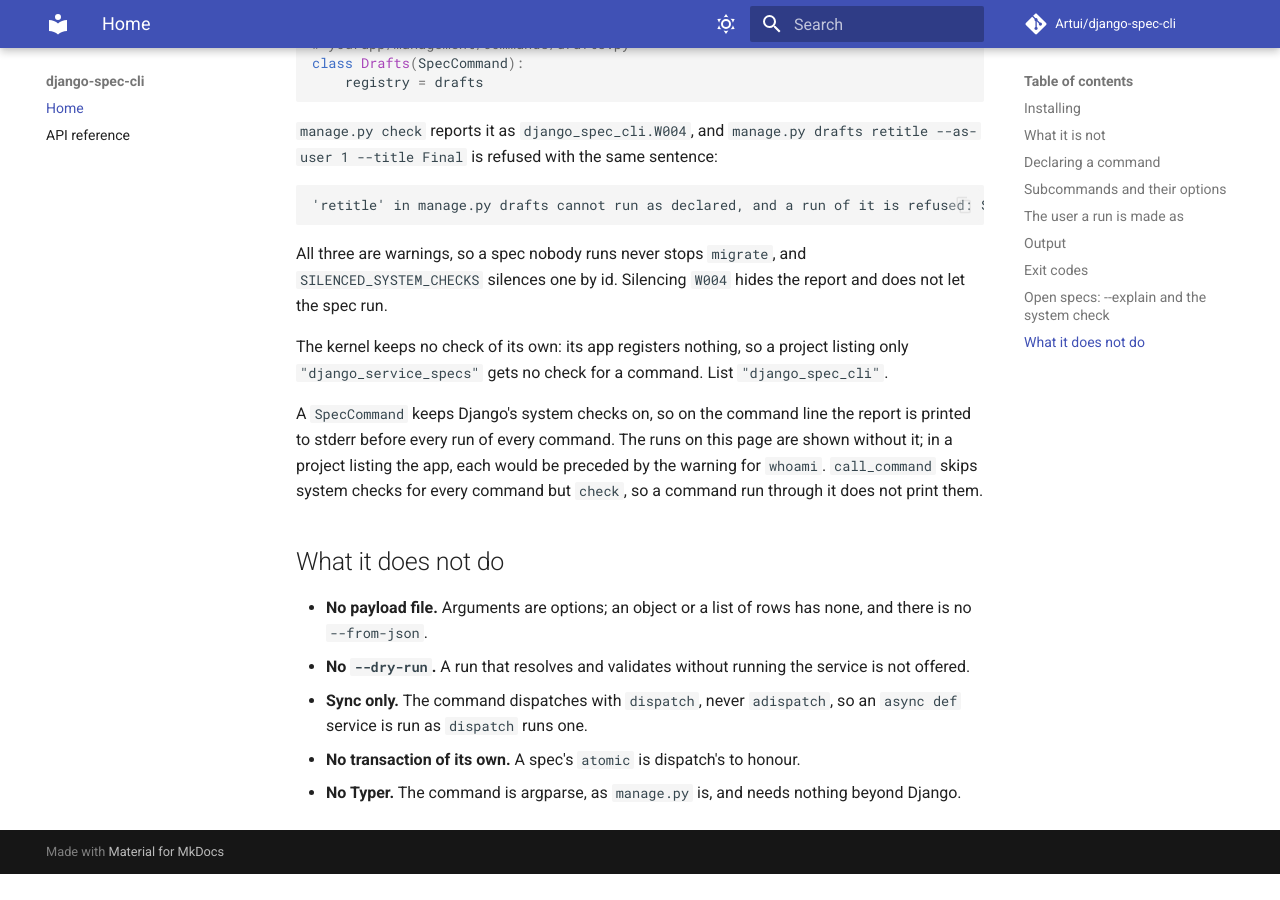
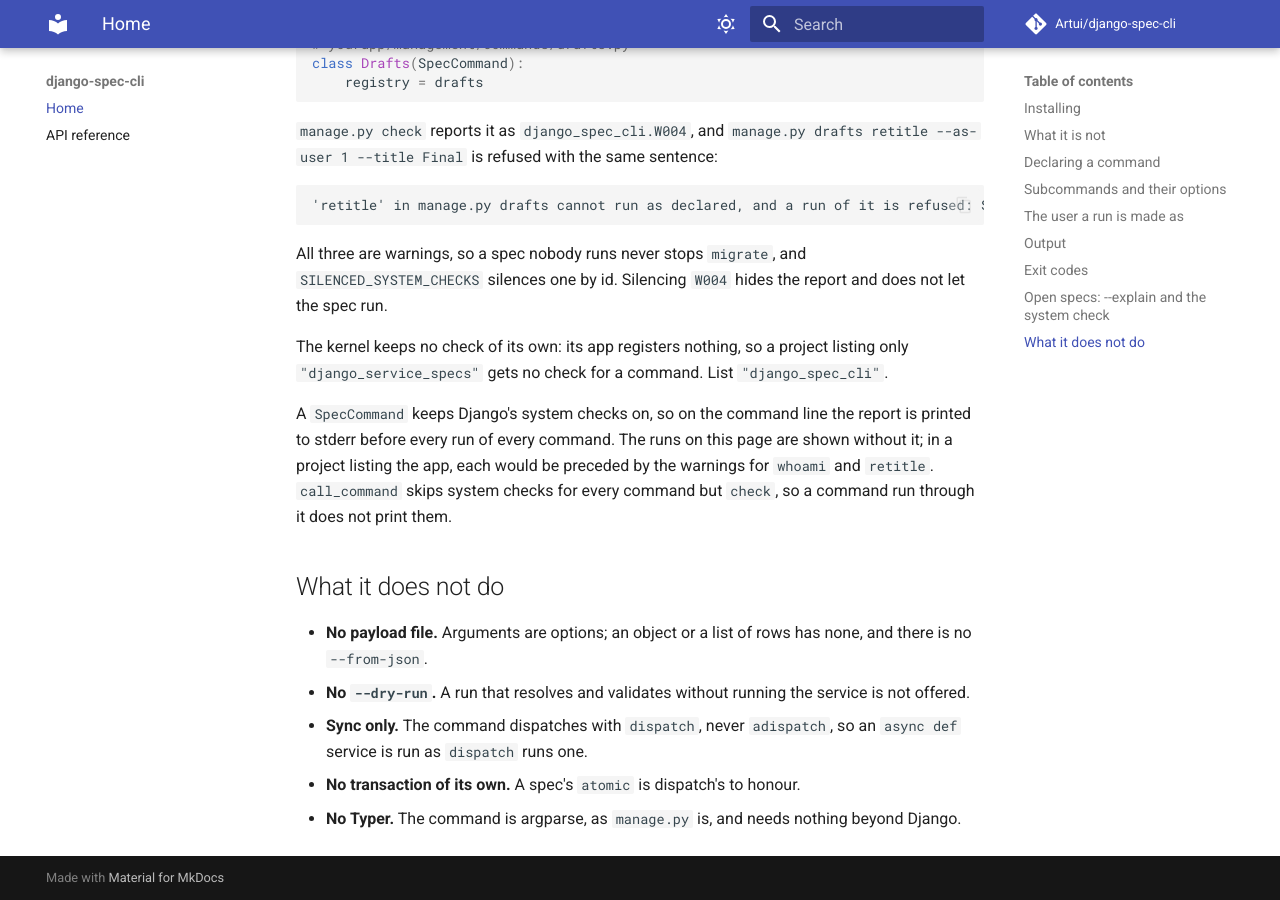
Before and after one commit to Artui/django-spec-cli, an MkDocs documentation site: the page built from docs/index.md, in a window 1280 px wide and 900 px high, scrolled down 6600 px. Built offline with MkDocs 1.6.1 and Material for MkDocs 9.7.7, drawn with Linux system fonts in a browser that asks for light colours; comment, search, counter and statistics services are not loaded; before the commit the page ends 7474 px from its top, so only the background shows below that.

Commit message:
The page counts both warnings before a run, and its W004 line is found by its words
The page's project now serves drafts beside notes, so a run in a project
listing the app is preceded by the warnings for whoami and retitle, not one.
The tests find the W004 sentence by its opening rather than as the page's only
text block, and run the drafts command line the page names.

Co-Authored-By: Claude Opus 5.5 <noreply@anthropic.com>

```diff
--- a/docs/index.md
+++ b/docs/index.md
@@ -292,7 +292,7 @@ listing only `"django_service_specs"` gets no check for a command. List
 A `SpecCommand` keeps Django's system checks on, so on the command line the
 report is printed to stderr before every run of every command. The runs on
 this page are shown without it; in a project listing the app, each would be
-preceded by the warning for `whoami`. `call_command` skips
+preceded by the warnings for `whoami` and `retitle`. `call_command` skips
 system checks for every command but `check`, so a command run through it
 does not print them.
 
```
Also changed, not shown: 1 other file.
